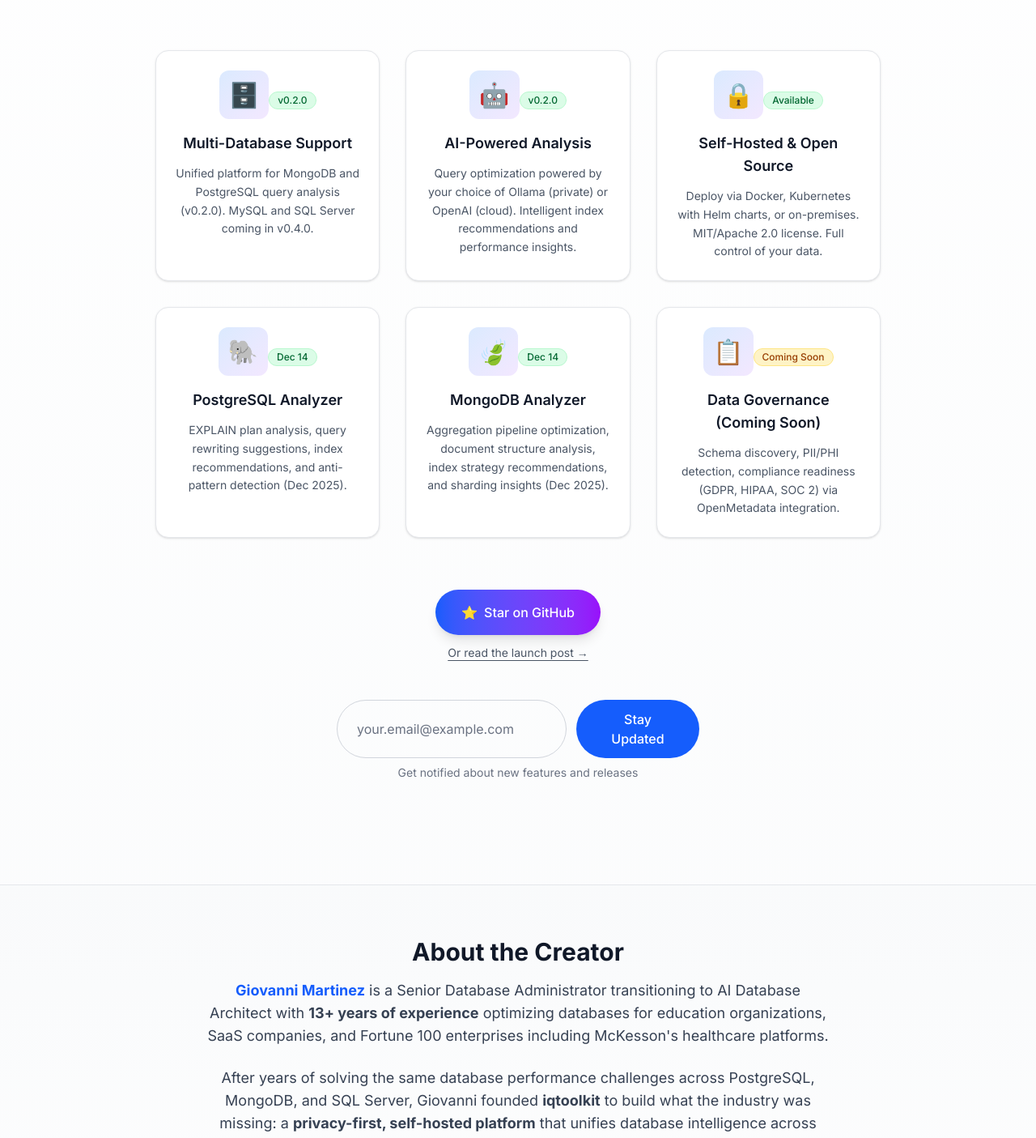
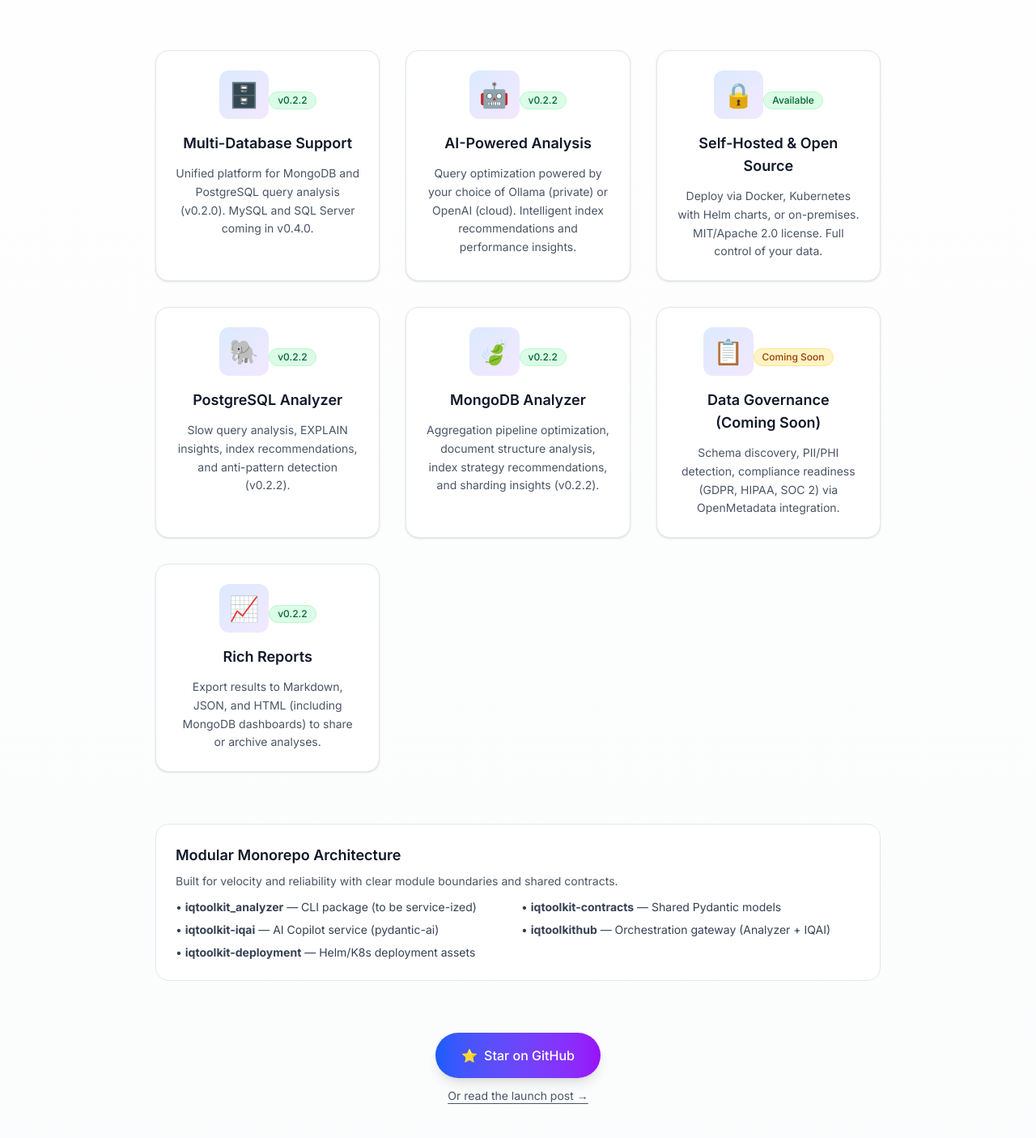
Before and after one commit to iqtoolkit/iqtoolkit.ai, a Next.js app: page / in a window 1280 px wide. Shown: the part 649-2054 px from the top of the page at 81% size. Built offline with nearby package versions, Linux system fonts and the light colour scheme.

Commit message:
fix: update product summary and blog content for v0.2.2 stable release, enhancing clarity on features and roadmap

```diff
--- a/app/page.tsx
+++ b/app/page.tsx
@@ -141,7 +141,7 @@
           </p>
           <p className="mx-auto mb-12 max-w-2xl text-lg text-gray-600 dark:text-gray-400">
             AI-powered query analysis for PostgreSQL and MongoDB. Self-hosted and privacy-first.
-            v0.2.0-alpha launches December 14, 2025.
+            <span className="ml-1 font-semibold text-green-700 dark:text-green-300">v0.2.2 — Stable now</span>.
           </p>
 
           {/* Key Differentiator */}
@@ -159,14 +159,14 @@
               title="Multi-Database Support"
               description="Unified platform for MongoDB and PostgreSQL query analysis (v0.2.0). MySQL and SQL Server coming in v0.4.0."
               icon="🗄️"
-              badge="v0.2.0"
+              badge="v0.2.2"
               badgeTone="now"
             />
             <FeatureCard
               title="AI-Powered Analysis"
               description="Query optimization powered by your choice of Ollama (private) or OpenAI (cloud). Intelligent index recommendations and performance insights."
               icon="🤖"
-              badge="v0.2.0"
+              badge="v0.2.2"
               badgeTone="now"
             />
             <FeatureCard
@@ -178,16 +178,16 @@
             />
             <FeatureCard
               title="PostgreSQL Analyzer"
-              description="EXPLAIN plan analysis, query rewriting suggestions, index recommendations, and anti-pattern detection (Dec 2025)."
+              description="Slow query analysis, EXPLAIN insights, index recommendations, and anti-pattern detection (v0.2.2)."
               icon="🐘"
-              badge="Dec 14"
+              badge="v0.2.2"
               badgeTone="now"
             />
             <FeatureCard
               title="MongoDB Analyzer"
-              description="Aggregation pipeline optimization, document structure analysis, index strategy recommendations, and sharding insights (Dec 2025)."
+              description="Aggregation pipeline optimization, document structure analysis, index strategy recommendations, and sharding insights (v0.2.2)."
               icon="🍃"
-              badge="Dec 14"
+              badge="v0.2.2"
               badgeTone="now"
             />
             <FeatureCard
@@ -197,6 +197,28 @@
               badge="Coming Soon"
               badgeTone="soon"
             />
+            <FeatureCard
+              title="Rich Reports"
+              description="Export results to Markdown, JSON, and HTML (including MongoDB dashboards) to share or archive analyses."
+              icon="📈"
+              badge="v0.2.2"
+              badgeTone="now"
+            />
+          </div>
+
+          {/* Architecture Snapshot */}
+          <div className="mx-auto mb-16 max-w-4xl rounded-2xl border border-gray-200 bg-white p-6 text-left dark:border-gray-800 dark:bg-gray-900">
+            <h3 className="mb-2 text-lg font-semibold text-gray-900 dark:text-white">Modular Monorepo Architecture</h3>
+            <p className="mb-3 text-sm text-gray-600 dark:text-gray-400">
+              Built for velocity and reliability with clear module boundaries and shared contracts.
+            </p>
+            <ul className="grid gap-2 text-sm text-gray-700 dark:text-gray-300 sm:grid-cols-2">
+              <li>• <strong>iqtoolkit_analyzer</strong> — CLI package (to be service-ized)</li>
+              <li>• <strong>iqtoolkit-contracts</strong> — Shared Pydantic models</li>
+              <li>• <strong>iqtoolkit-iqai</strong> — AI Copilot service (pydantic-ai)</li>
+              <li>• <strong>iqtoolkithub</strong> — Orchestration gateway (Analyzer + IQAI)</li>
+              <li>• <strong>iqtoolkit-deployment</strong> — Helm/K8s deployment assets</li>
+            </ul>
           </div>
 
           {/* CTA Section with Email Signup (single dominant CTA + subtle nudge) */}
@@ -434,8 +456,8 @@
 
           <div className="mt-8 border-t border-gray-200 pt-8 dark:border-gray-800">
             <p className="text-center text-sm text-gray-600 dark:text-gray-400">
-              © {new Date().getFullYear()} iqtoolkit.ai - Open source MIT License. Specialized in
-              Database + AI integration.
+              © {new Date().getFullYear()} iqtoolkit.ai — Open source MIT License. Specialized in
+              Database + AI integration. Contact: <a className="underline hover:text-blue-600" href="mailto:gio@iqtoolkit.ai">gio@iqtoolkit.ai</a>
             </p>
           </div>
         </div>
--- a/content/blog/modern-stack-is-polyglot.mdx
+++ b/content/blog/modern-stack-is-polyglot.mdx
@@ -51,8 +51,9 @@
 
 ## 📅 Roadmap
 
-- **v0.2.0-alpha (Dec 14, 2025):** Initial release with PostgreSQL & MongoDB support.
-- **Q1 2026:** Advanced metrics correlation.
+- **v0.2.2 (Now):** Stable release with PostgreSQL & MongoDB slow query analysis, configurable Ollama/OpenAI, and Markdown/JSON/HTML reports.
+- **v0.2.3 (Q1 2026):** PostgreSQL EXPLAIN analyzer (RFC-002), anti-pattern detection, index suggestions, and MongoDB enhancements.
+- **v0.3.0 (Q2 2026):** Service-ize Analyzer + stand up IQAI service, Hub gateway orchestration, Helm charts & CI/CD.
 
 If you are an architect or DBA tired of tool sprawl, I want to hear from you. What’s the one feature you wish your current monitoring stack had?
 
--- a/content/blog/why-iqtoolkit-suite.mdx
+++ b/content/blog/why-iqtoolkit-suite.mdx
@@ -24,7 +24,9 @@
 
 **The bottom line:** Stop spending 45 minutes analyzing slow queries and EXPLAIN plans during 2 AM outages. Let AI do that in seconds while you focus on the fix.
 
-**The Vision:** Full correlation of metrics, logs, and query performance across all databases. **v0.2.0 (December 14, 2025):** AI-powered query analysis for PostgreSQL and MongoDB. **Coming 2026:** Metrics correlation, log analysis, and unified dashboards.
+> Update (Nov 28, 2025): v0.2.2 is now stable with PostgreSQL + MongoDB slow query analysis, configurable Ollama/OpenAI, and Markdown/JSON/HTML reports. Next up: v0.2.3 (Q1 2026) EXPLAIN analyzer; v0.3.0 (Q2 2026) service-ized modules and Hub orchestration.
+
+**The Vision:** Full correlation of metrics, logs, and query performance across all databases. **Current:** v0.2.2 — Stable now. **Coming 2026:** Metrics correlation, log analysis, and unified dashboards.
 
 ---
 
@@ -54,7 +56,7 @@
 
 You see the problem clearly. You apply the fix. **You solve it before your VP even calls.**
 
-_(This is v0.2.0 reality, not just vision. Full metrics/logs correlation coming in 2026.)_
+_(This reflects v0.2.2 capabilities. Full metrics/logs correlation coming in 2026.)_
 
 ---
 
```
Also changed, not shown: WEBSITE_SUMMARY.txt (added).
